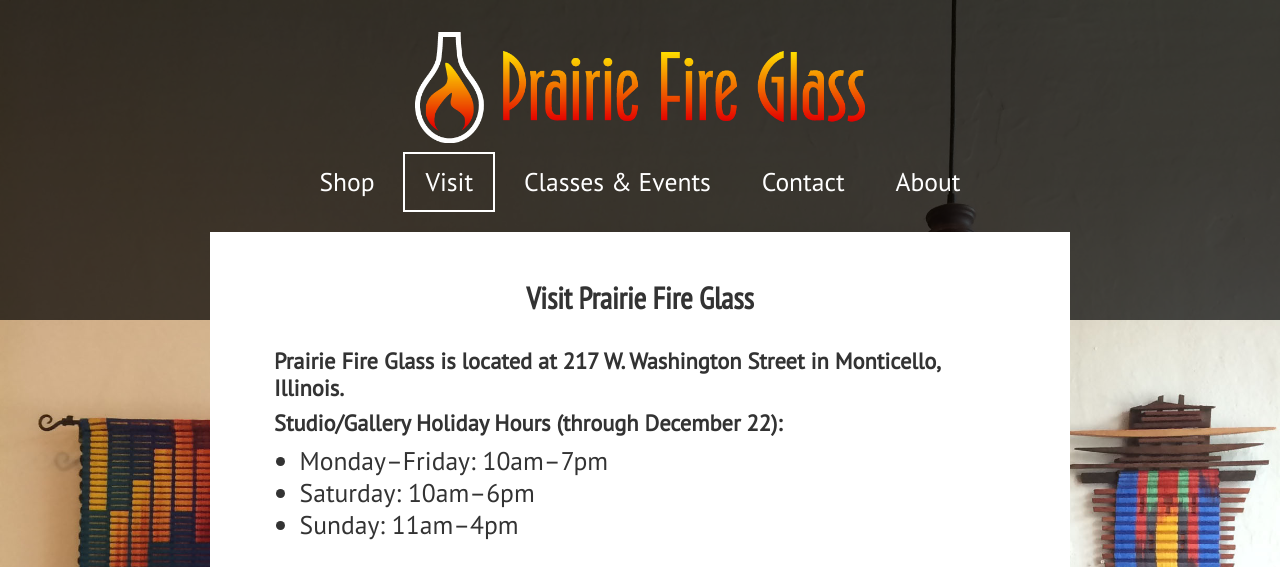
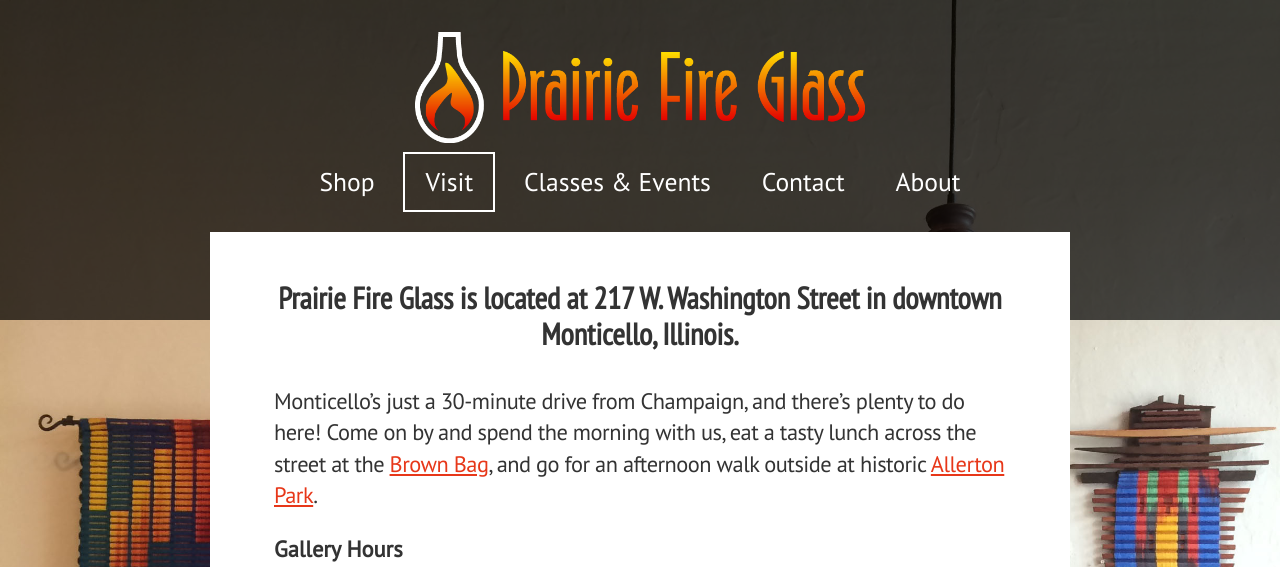
Before and after one commit to prairiefireglass/prairiefireglass.github.io, a Jekyll site: the page built from visit/index.html, in a window 1280 px wide and 1400 px high. Shown: the top 567 px of the window. Built offline with Jekyll 4.4.1, drawn with Linux system fonts in a browser that asks for light colours; nearby versions of some CDN libraries; some of the changed text lies outside the part shown; grey boxes are pictures that could not be loaded.

Commit message:
Fill out the Visit page

```diff
--- a/visit/index.html
+++ b/visit/index.html
@@ -4,18 +4,32 @@
 ---
 <section class="visit">
   <header>
-    <h1>Visit Prairie Fire Glass</h1>
+    <h1>Prairie Fire Glass is located at 217 W. Washington Street in downtown Monticello, Illinois.</h1>
   </header>
   <article>
-    <h2>Prairie Fire Glass is located at 217 W. Washington Street in Monticello, Illinois.</h2>
+    <p>
+      Monticello’s just a 30-minute drive from Champaign, and there&rsquo;s plenty to do here! Come on by and spend the morning with us, eat a tasty lunch across the street at the <a href="http://www.monticellobrownbag.com/">Brown Bag</a>, and go for an afternoon walk outside at historic <a href="http://allerton.illinois.edu/">Allerton Park</a>.
+    </p>
 
-    <h2>Studio/Gallery Holiday Hours (through December 22):</h2>
+    <h2>Gallery Hours</h2>
     <ul>
-      <li>Monday–Friday:  10am–7pm</li>
-      <li>Saturday:  10am–6pm</li>
-      <li>Sunday: 11am–4pm</li>
+      <li>Tuesday–Friday: 10am–6pm</li>
+      <li>Saturday: 10am–5pm</li>
+      <li>Sunday: by chance or appointment</li>
+      <li>Monday: closed</li>
     </ul>
 
-    <iframe width="100%" height="450" frameborder="0" style="border:0" src="https://www.google.com/maps/embed/v1/place?q=Prairie%20Fire%20Glass%2C%20West%20Washington%20Street%2C%20Monticello%2C%20IL%2C%20United%20States&key=AIzaSyC_RWAiQZUezfFdRluT2t14pjLGA8eh3eY"></iframe>
+    <p><a href="/contact/">Contact us</a> if you&rsquo;d like to make an appointment for a special event or group demonstration.
+
+    <h2>Map &amp; Directions</h2>
+    <iframe width="100%" height="450" frameborder="0" style="border:0" src="https://www.google.com/maps/embed/v1/place?q=Prairie%20Fire%20Glass%2C%20West%20Washington%20Street%2C%20Monticello%2C%20IL%2C%20United%20States&key=AIzaSyC_RWAiQZUezfFdRluT2t14pjLGA8eh3eY"></iframe><br><br>
+
+    <p>
+      <strong>If you’re traveling West on I-72:</strong><br>
+      Take the Market St. exit, turn left at the first stop sign, right at the next stop sign, and follow the curve into town (about 2 miles). After the first stoplight, and just past the railroad tracks, turn left onto Livingston, right on Charter, and then right onto Washington. Prairie Fire Glass is on the left side of the street, across from the Brown Bag deli.
+    </p>
+    <p>
+      <strong>If you’re traveling East on I-72:</strong><br>Take the Bridge St. exit and continue to Market St. (about 2 miles). Turn right on Market, cross the railroad tracks, then turn left on Livingston. Turn right on Charter and right onto Washington. Prairie Fire Glass is on the left side of the street, across from the Brown Bag deli.
+    </p>
   </article>
 </section>
```
